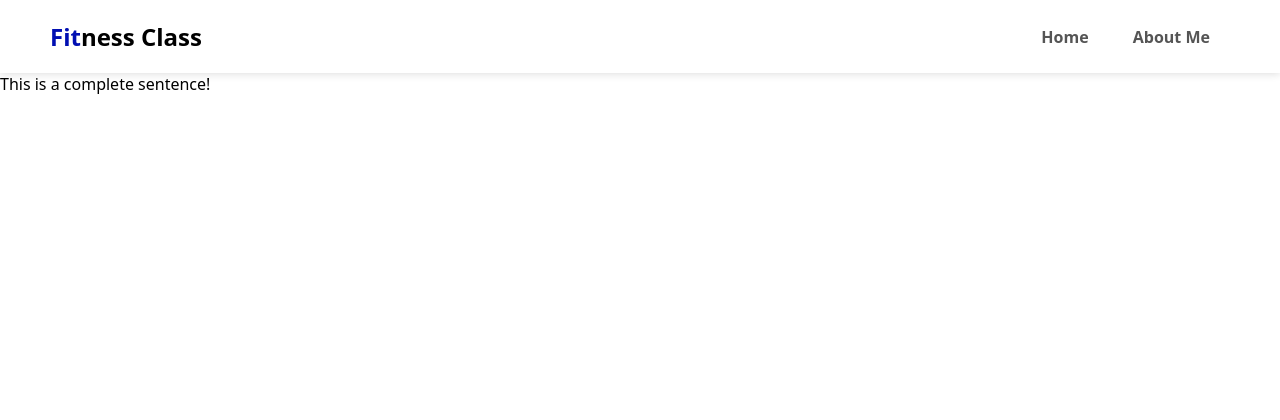
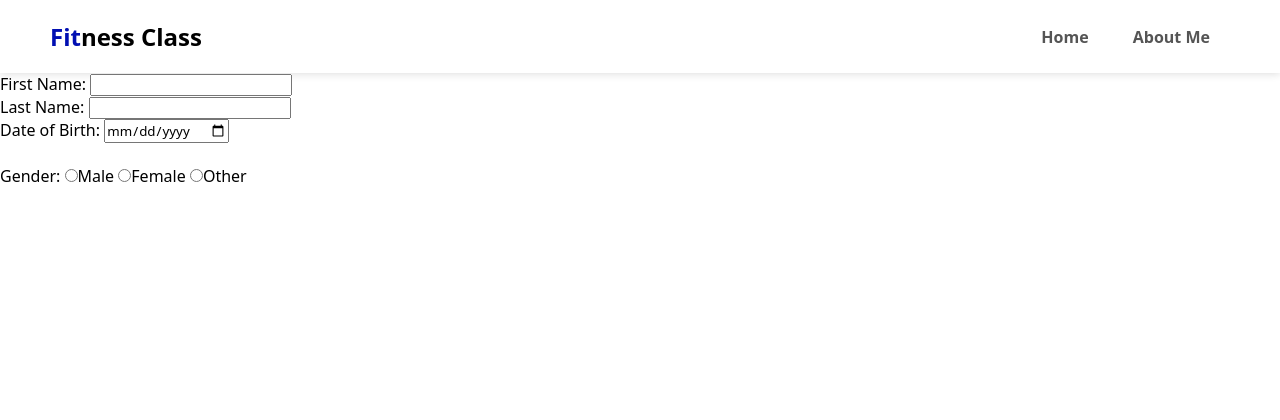
Before and after one commit to S4rthakGupta/Assignment1-PHP_SarthakGupta, a PHP site: page / in a window 1280 px wide. Shown: the top 420 px of the page. Run offline with PHP 8.4, Linux system fonts and the light colour scheme.

Commit message:
creating form in index.php

```diff
--- a/index.php
+++ b/index.php
@@ -27,18 +27,22 @@
 
     <!-- The content for the main body starts from here. -->
     <main>
+        <label for="first_name">First Name:</label>
+        <input type="text" id="first_name" name="first_name" required>
+        <br>
 
-        <?php
-        function strcat($left, $right)
-        {
-            $combinedString = $left . $right;
-            return $combinedString;
-        }
-        $first = "This is a ";
-        $second = " complete sentence!";
-        echo strcat($first, $second);
+        <label for="last_name">Last Name:</label>
+        <input type="text" id="last_name" name="last_name" required>
+        <br>
 
-        ?>
+        <label for="date_of_birth">Date of Birth:</label>
+        <input type="date" id="date_of_birth" name="date_of_birth" required><br><br>
+
+        <label for="gender">Gender:</label>
+        <input type="radio" name="gender" value="Male">Male
+        <input type="radio" name="gender" value="Female">Female
+        <input type="radio" name="gender" value="Other">Other
+
     </main>
 
     <!-- This is the footer and is consistent across all pages. -->
```
